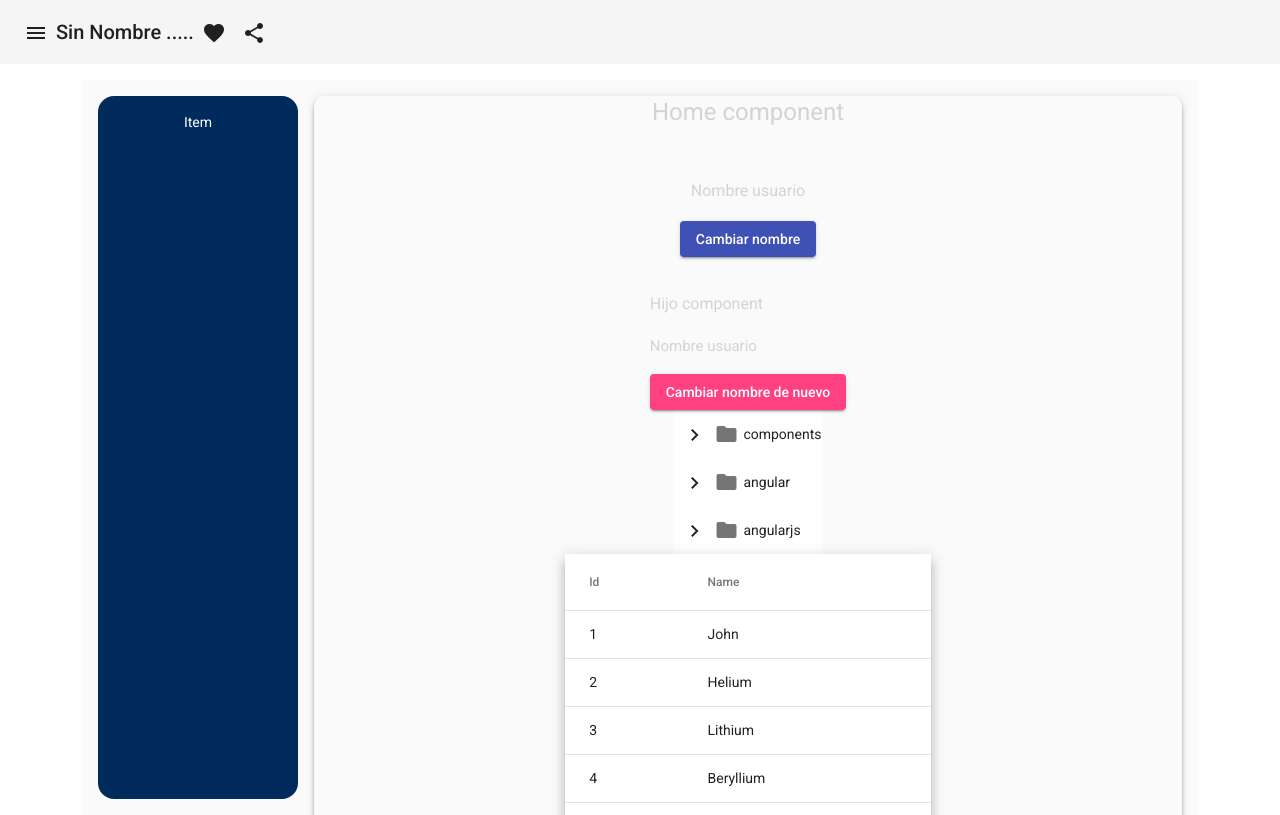
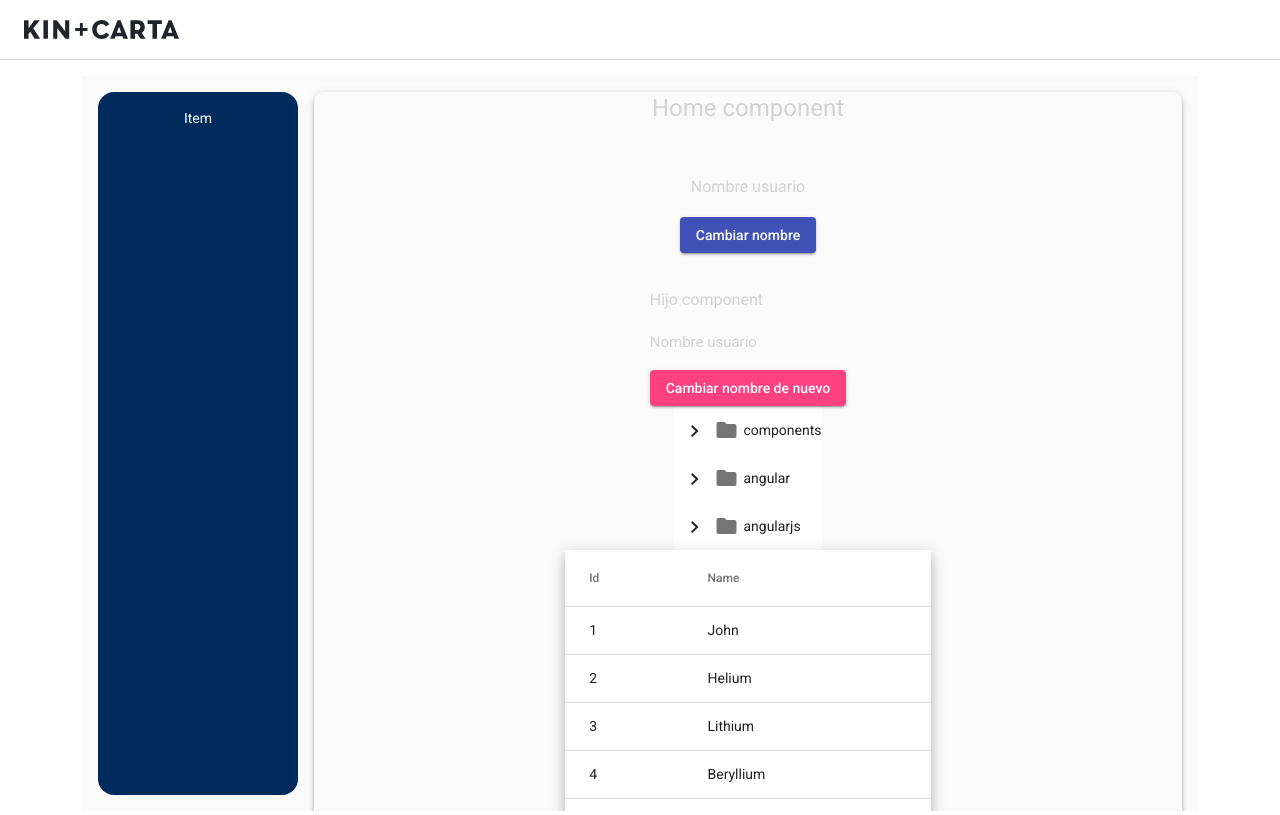
Before and after one commit to diegozwolf/kin-carta, an Angular app: page /home in a window 1280 px wide. Built offline with nearby package versions, Linux system fonts and the light colour scheme.

Commit message:
add navbar styles

```diff
--- a/src/app/components/navbar/navbar.component.html
+++ b/src/app/components/navbar/navbar.component.html
@@ -8,15 +8,8 @@
 </nav> -->
 
 <mat-toolbar>
-    <button mat-icon-button class="example-icon" aria-label="Example icon-button with menu icon">
+    <!-- <button mat-icon-button class="example-icon" aria-label="Example icon-button with menu icon">
         <mat-icon>menu</mat-icon>
-    </button>
-        <span>{{dataService.nombreUsuario}}</span>
-        <span class="example-spacer"></span>
-    <button mat-icon-button class="example-icon favorite-icon" aria-label="Example icon-button with heart icon">
-        <mat-icon>favorite</mat-icon>
-    </button>
-    <button mat-icon-button class="example-icon" aria-label="Example icon-button with share icon">
-        <mat-icon>share</mat-icon>
-    </button>
+    </button> -->
+    <img src="/assets/img/group.svg" alt="king + carta logo">
 </mat-toolbar>
--- /dev/null
+++ b/src/app/components/navbar/navbar.component.scss
@@ -0,0 +1,9 @@
+.mat-toolbar {
+    height: 60px;
+    background-color: #fff;
+    border-bottom: 1px solid #dadada;
+    padding-left: 24px;
+    img {
+        height: 18.46px;
+    }
+}
--- a/src/app/components/navbar/navbar.component.ts
+++ b/src/app/components/navbar/navbar.component.ts
@@ -6,7 +6,7 @@ import { DataService } from 'src/app/services/data.service';
 @Component({
   selector: 'app-navbar',
   templateUrl: './navbar.component.html',
-  styleUrls: ['./navbar.component.css']
+  styleUrls: ['./navbar.component.scss']
 })
 
 export class NavbarComponent implements OnInit {
```
Also changed, not shown: src/app/components/navbar/navbar.component.css (deleted), src/assets/img/group.svg (added), src/assets/img/kingcarta.svg (added).
